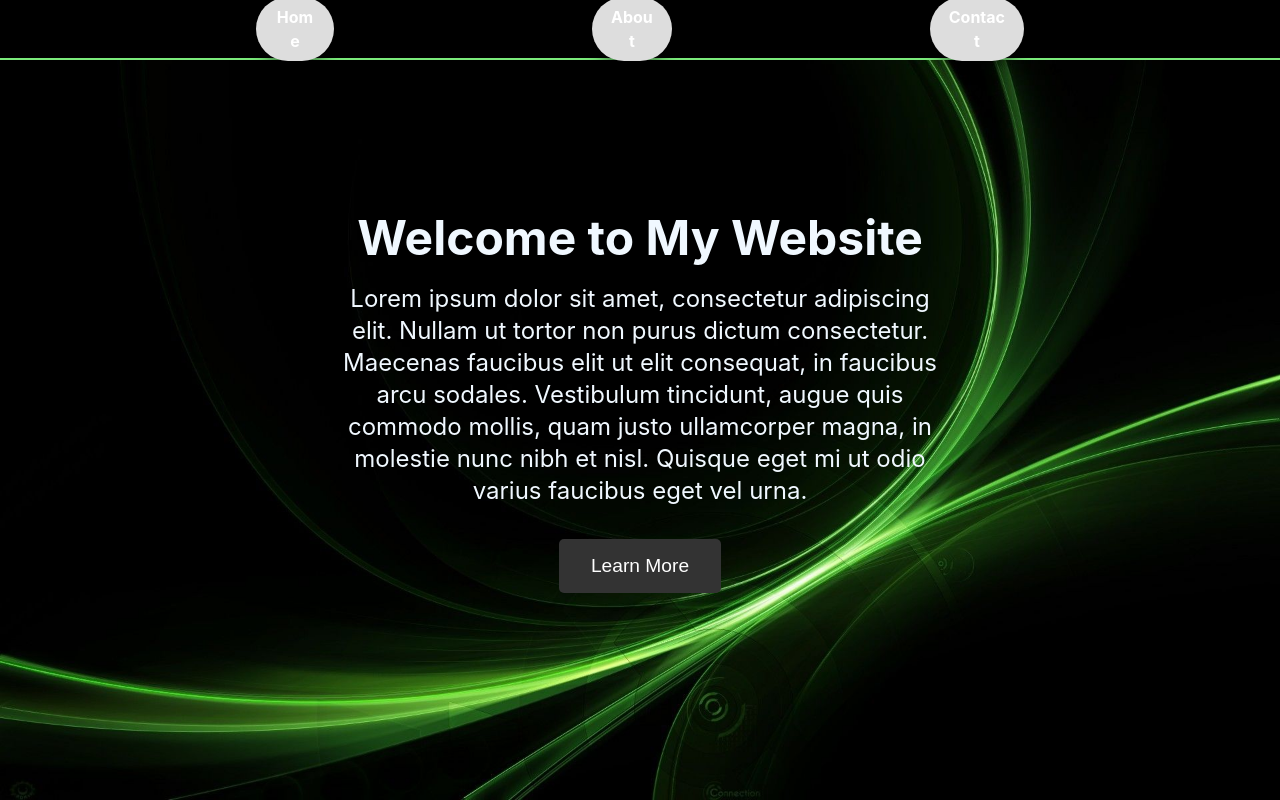
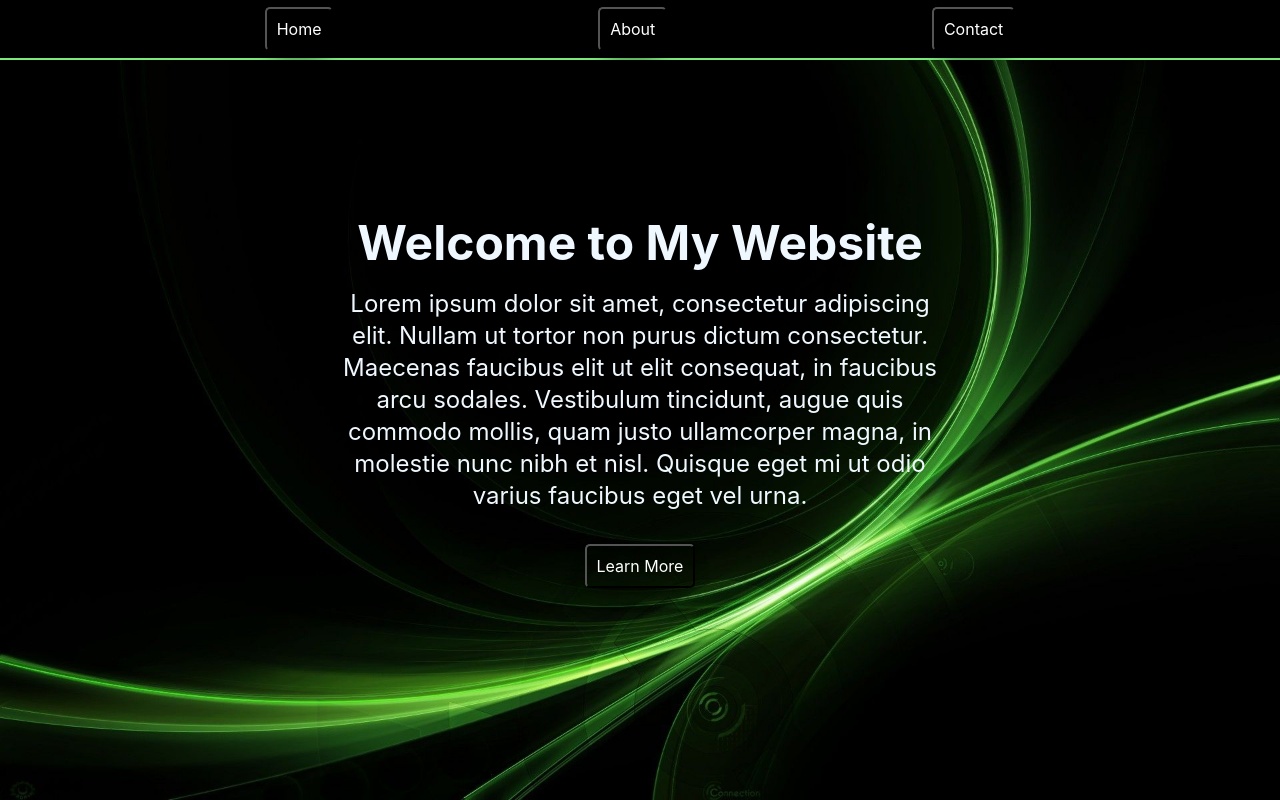
Before and after one commit to PierreLN/PierreLN.github.io, a React (Create React App) app: page / in a window 1280 px wide. Built offline with nearby package versions, Linux system fonts and the light colour scheme.

Commit message:
add button ui

```diff
--- a/src/components/MainPage/MainPage.jsx
+++ b/src/components/MainPage/MainPage.jsx
@@ -1,12 +1,13 @@
 import React from 'react';
 import styles from './MainPage.module.css';
+import Button from '../UI/Button';
 
 function MainPage() {
   return (
     <div className={styles.main_page}>
       <h1>Welcome to My Website</h1>
       <p>Lorem ipsum dolor sit amet, consectetur adipiscing elit. Nullam ut tortor non purus dictum consectetur. Maecenas faucibus elit ut elit consequat, in faucibus arcu sodales. Vestibulum tincidunt, augue quis commodo mollis, quam justo ullamcorper magna, in molestie nunc nibh et nisl. Quisque eget mi ut odio varius faucibus eget vel urna.</p>
-      <button>Learn More</button>
+      <Button>Learn More</Button>
     </div>
   );
 }
--- a/src/components/MainPage/MainPage.module.css
+++ b/src/components/MainPage/MainPage.module.css
@@ -25,20 +25,6 @@
   margin-bottom: 2rem;
 }
 
-.main_page button {
-  background-color: #333;
-  color: #fff;
-  border: none;
-  padding: 1rem 2rem;
-  font-size: 1.2rem;
-  border-radius: 5px;
-  cursor: pointer;
-}
-
-.main_page button:hover {
-  background-color: #444;
-}
-
 @media screen and (max-width: 768px) {
   .main_page h1 {
     font-size: 2.5rem;
@@ -48,7 +34,4 @@
     font-size: 1.2rem;
   }
 
-  .main_page button {
-    font-size: 1rem;
-  }
 }
--- a/src/components/UI/Button.module.css
+++ b/src/components/UI/Button.module.css
@@ -1,28 +1,17 @@
 .button {
     width: 100%;
     font: inherit;
-    border: 1px solid #ddd;
-    color: white;
-    background: #ddd;
     cursor: pointer;
-    border-radius: 10%;
-    margin: 2%;
-    border-radius: 999px;
     box-shadow: #000000 0 10px 20px -10px;
     box-sizing: border-box;
-    font-family: Inter,Helvetica,"Apple Color Emoji","Segoe UI Emoji",NotoColorEmoji,"Noto Color Emoji","Segoe UI Symbol","Android Emoji",EmojiSymbols,-apple-system,system-ui,"Segoe UI",Roboto,"Helvetica Neue","Noto Sans",sans-serif;
-    font-size: 16px;
-    font-weight: 700;
-    line-height: 24px;
-    opacity: 1;
     outline: 0 solid transparent;
-    padding: 8px 18px;
-    user-select: none;
-    -webkit-user-select: none;
     touch-action: manipulation;
-    width: fit-content;
     word-break: break-word;
-    border: 0;
+    display: block;
+    padding: 10px;
+    background-color: transparent;
+    color: #ffffff;
+    border-radius: 5px;
   }
 
   .button:focus {
@@ -31,14 +20,13 @@
 
   .button:hover,
   .button:active {
-    background: #ddd;
-    border-color: #676767;
+    border-color: #ffffff;
     box-shadow: 0 0 8px rgba(0, 0, 0, 0.26);
   }
 
 
   @media (min-width: 768px) {
     .button {
-      width: auto;
+      width: fit-content;
     }
   }
```
